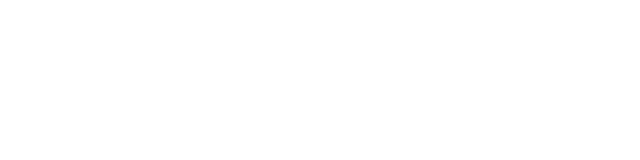
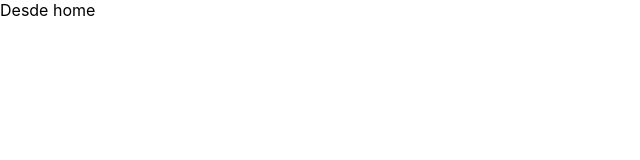
Before and after one commit to yokindev/tamago, a React (Create React App) app: page / in a window 1280 px wide. Shown: the top 160 px of the page, without its empty margins (0-640 px from the left). Built offline with nearby package versions, Linux system fonts and the light colour scheme.

Commit message:
feat: add routes

```diff
--- a/src/App.js
+++ b/src/App.js
@@ -1,5 +1,18 @@
+import Home from "./pages/Home";
+import Select from "./pages/Select";
+import Game from "./pages/Game";
+import { Route, Routes } from "react-router-dom";
+
 function App() {
-  return;
+  return (
+    <>
+      <Routes>
+        <Route path="/" element={<Home />} />
+        <Route path="/select" element={<Select />} />
+        <Route path="/game" element={<Game />} />
+      </Routes>
+    </>
+  );
 }
 
 export default App;
--- a/src/index.js
+++ b/src/index.js
@@ -3,9 +3,14 @@
 import "./index.css";
 import App from "./App";
 import reportWebVitals from "./reportWebVitals";
+import { BrowserRouter } from "react-router-dom";
 
 const root = ReactDOM.createRoot(document.getElementById("root"));
-root.render(<App />);
+root.render(
+  <BrowserRouter>
+    <App />
+  </BrowserRouter>
+);
 
 // If you want to start measuring performance in your app, pass a function
 // to log results (for example: reportWebVitals(console.log))
--- a/src/pages/Game.jsx
+++ b/src/pages/Game.jsx
@@ -0,0 +1 @@
+export default function Game() {}
--- a/src/pages/Home.jsx
+++ b/src/pages/Home.jsx
@@ -0,0 +1,3 @@
+export default function Home() {
+  return <div>Desde home</div>;
+}
--- a/src/pages/Select.jsx
+++ b/src/pages/Select.jsx
@@ -0,0 +1 @@
+export default function Select() {}
```
